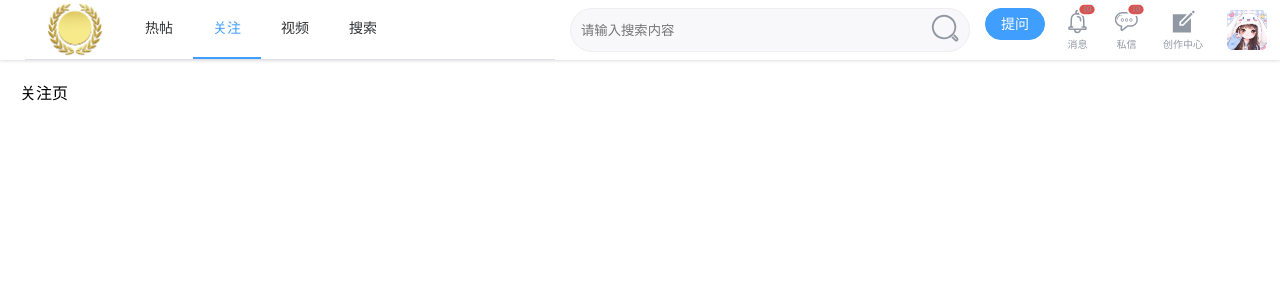
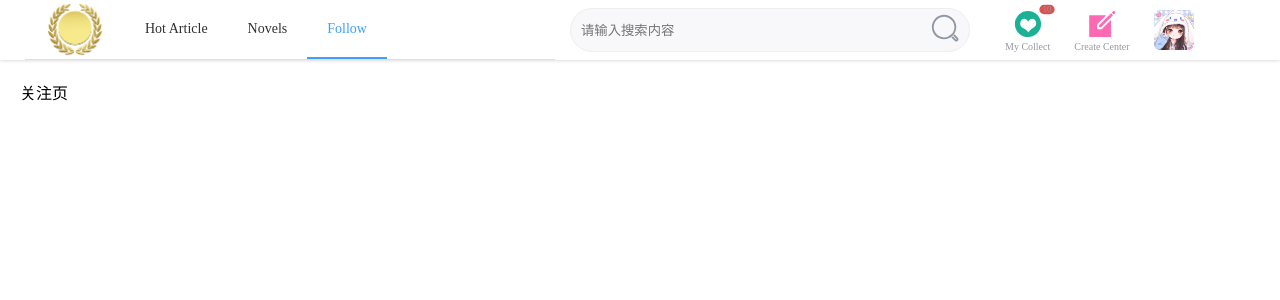
Before and after one commit to kepur/hzVt1, a Vue app: page /index/follow in a window 1280 px wide. Shown: the top 300 px of the page. Built offline with nearby package versions, Linux system fonts and the light colour scheme.

Commit message:
fix architecture

```diff
--- a/src/components/HeaderTab.vue
+++ b/src/components/HeaderTab.vue
@@ -1,10 +1,10 @@
 <script lang="ts" setup>
 import { ref } from 'vue'
 const useMenus = ref([
-  { name: '热帖', url: '/index/hotarticle' },
-  { name: '关注', url: '/index/follow' },
-  { name: '视频', url: '/index/video' },
-  { name: '搜索', url: '/search' },
+  { name: 'Hot Article', url: '/index/hotarticle' },
+  { name: 'Novels', url: '/index/novels' },
+  { name: 'Follow', url: '/index/follow' },
+  // { name: 'Videos', url: '/index/video' },
 ])
 </script>
 <template>
@@ -23,7 +23,7 @@ const useMenus = ref([
     mode="horizontal"
     router
   >
-    <el-menu-item index="0">
+    <el-menu-item >
       <img src="../assets/logo.png" style="width: 60px" />
     </el-menu-item>
     <el-menu-item :index="v.url" v-for="v in useMenus" :key="v.url">{{
--- a/src/components/HomeHeader.vue
+++ b/src/components/HomeHeader.vue
@@ -35,25 +35,24 @@ const logoutUser = async () => {
             height="30px"
           ></IconIndex>
         </div>
-        <el-button type="primary" round>提问</el-button>
       </div>
       <div class="header-userinfo">
-        <div class="popover">
+        <!-- <div class="popover">
           <div class="popover-num">10</div>
           <IconIndex name="alert" color="#9198a4" width="25px" height="25px">
           </IconIndex>
           <p>消息</p>
+        </div> -->
+        <div class="popover">
+          <div class="popover-num">10</div>
+          <IconIndex name="user_collect" color="#FF69B4" width="30px" height="30px">
+          </IconIndex>
+          <p>My Collect</p>
         </div>
         <div class="popover">
-          <div class="popover-num">10</div>
-          <IconIndex name="message" color="#9198a4" width="25px" height="25px">
+          <IconIndex name="create" color="#FF69B4" width="30px" height="30px">
           </IconIndex>
-          <p>私信</p>
-        </div>
-        <div class="popover">
-          <IconIndex name="create" color="#9198a4" width="25px" height="25px">
-          </IconIndex>
-          <p>创作中心</p>
+          <p>Create Center</p>
         </div>
         <div class="header-profile">
           <el-dropdown>
@@ -67,6 +66,22 @@ const logoutUser = async () => {
                     height="25px"
                   ></IconIndex
                   >个人中心</el-dropdown-item
+                >
+                <el-dropdown-item class="el-dropdown-item"
+                  ><IconIndex
+                    name="alert"
+                    width="25px"
+                    height="25px"
+                  ></IconIndex
+                  >消息</el-dropdown-item
+                >
+                <el-dropdown-item class="el-dropdown-item"
+                  ><IconIndex
+                    name="message"
+                    width="25px"
+                    height="25px"
+                  ></IconIndex
+                  >群聊</el-dropdown-item
                 >
                 <el-dropdown-item
                   class="el-dropdown-item"
--- a/src/router/index.ts
+++ b/src/router/index.ts
@@ -1,5 +1,6 @@
 import { createRouter, createWebHistory } from 'vue-router'
 import HomeView from '../views/HomeView.vue'
+import IndexView from '../views/IndexView.vue'
 const router = createRouter({
   history: createWebHistory(import.meta.env.BASE_URL),
   routes: [
@@ -15,12 +16,12 @@ const router = createRouter({
     {
       path: '/home',
       name: 'home',
-      component: HomeView,
-      children: [
-        {
-          path: '/index', //首页
-          name: 'index',
-          component: () => import('../views/IndexView.vue'),
+      component: () => import('../views/HomeView.vue'),
+    },
+    {
+      path: '/index',
+      name: 'index',
+      component: IndexView,
           children: [
             {
               path: '/index/follow', //关注页面
@@ -37,14 +38,18 @@ const router = createRouter({
               name: 'video',
               component: () => import('../views/VideoView.vue'),
             },
+            {
+              path: '/index/novels', //视频页面
+              name: 'search',
+              component: () => import('../views/NovelView.vue'),
+            },
           ],
-        },
-      ],
     },
+
     {
-      path: '/search',
-      name: 'search',
-      component: () => import('../views/SearchView.vue'),
+      path: '/other',
+      name: 'other',
+      component: () => import('../views/NovelView.vue'),
     },
     // {
     //   path: '/search',
--- /dev/null
+++ b/src/views/CreateView.vue
@@ -0,0 +1,5 @@
+<script setup lang="ts"></script>
+<template>
+  <div class="item">发帖页面</div>
+</template>
+<style scoped></style>
--- a/src/views/HomeView.vue
+++ /dev/null
@@ -1,14 +0,0 @@
-<script setup lang="ts">
-import HomeHeader from '@/components/HomeHeader.vue'
-</script>
-<template>
-  <div class="common-layout">
-    <el-container>
-      <el-header><HomeHeader /></el-header>
-      <el-main>
-        <RouterView></RouterView>
-      </el-main>
-    </el-container>
-  </div>
-</template>
-<style scoped></style>
--- a/src/views/HotActicle.vue
+++ b/src/views/HotActicle.vue
@@ -8,5 +8,4 @@ import ContentRight from './ContentRight.vue'
     <ContentRight />
   </div>
 </template>
-
 <style scoped></style>
--- a/src/views/IndexView.vue
+++ b/src/views/IndexView.vue
@@ -1,5 +1,14 @@
-<script setup lang="ts"></script>
+<script setup lang="ts">
+import HomeHeader from '@/components/HomeHeader.vue'
+</script>
 <template>
-  <RouterView></RouterView>
+  <div class="common-layout">
+    <el-container>
+      <el-header><HomeHeader /></el-header>
+      <el-main>
+        <RouterView></RouterView>
+      </el-main>
+    </el-container>
+  </div>
 </template>
 <style scoped></style>
--- a/src/views/SearchView.vue
+++ b/src/views/MyCollectView.vue
@@ -1,5 +1,5 @@
 <script setup lang="ts"></script>
 <template>
-  <div>搜索页面</div>
+  <div>收藏列表页面</div>
 </template>
 <style scoped></style>
--- a/src/views/VideoView.vue
+++ b/src/views/NovelView.vue
@@ -1,5 +1,5 @@
 <script setup lang="ts"></script>
 <template>
-  <div class="item">视频页面</div>
+  <div>小说页面</div>
 </template>
 <style scoped></style>
--- /dev/null
+++ b/src/views/ProfileView.vue
@@ -0,0 +1,5 @@
+<script setup lang="ts"></script>
+<template>
+  <RouterView></RouterView>
+</template>
+<style scoped></style>
```
Also changed, not shown: src/assets/icons/user_collect.svg (added).
